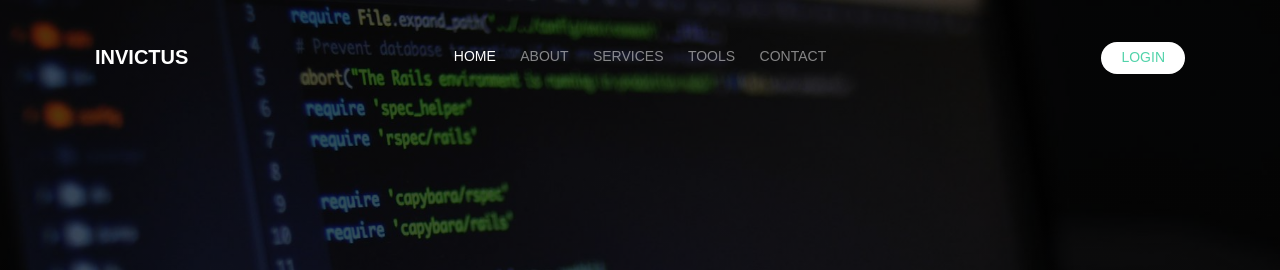
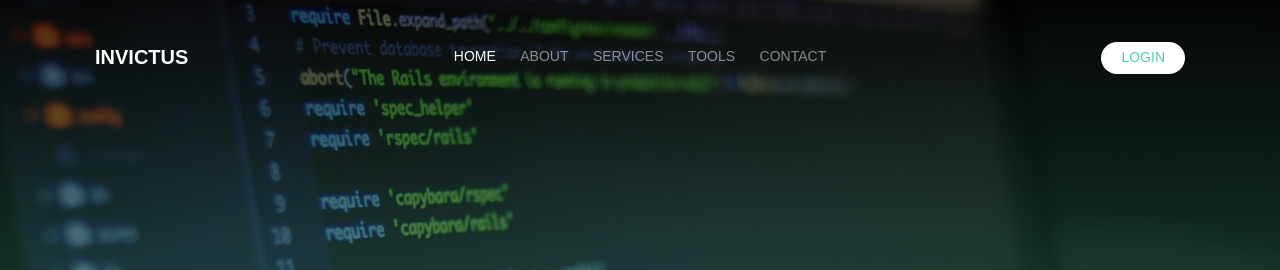
Before and after one commit to atlance23/invictusconsulting, a plain HTML site: page index.html in a window 1280 px wide. Shown: the top 270 px of the page. Drawn offline with Linux system fonts and the light colour scheme; files whose address does not match are found by name.

Commit message:
Update index.html styles

```diff
--- a/index.html
+++ b/index.html
@@ -34,10 +34,11 @@
     <style>
         :root {
             --primary-color: #52d3aa;
+            --primary-color-translucent: #52d3aaaa;
         }
 
         #gtco-header {
-            background-image: linear-gradient(rgba(0, 0, 0, 0.65), rgba(0, 0, 0, 0.65)), url(images/InvictusConsulting.jpg);
+            background-image: linear-gradient(rgba(0, 0, 0, 0.65), var(--primary-color-translucent)), url(images/InvictusConsulting.jpg);
             background-size: cover;
             background-position: center center;
         }
```
